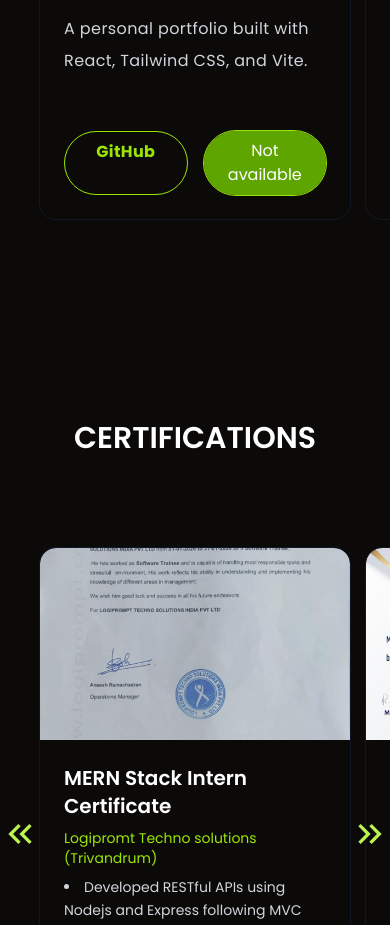
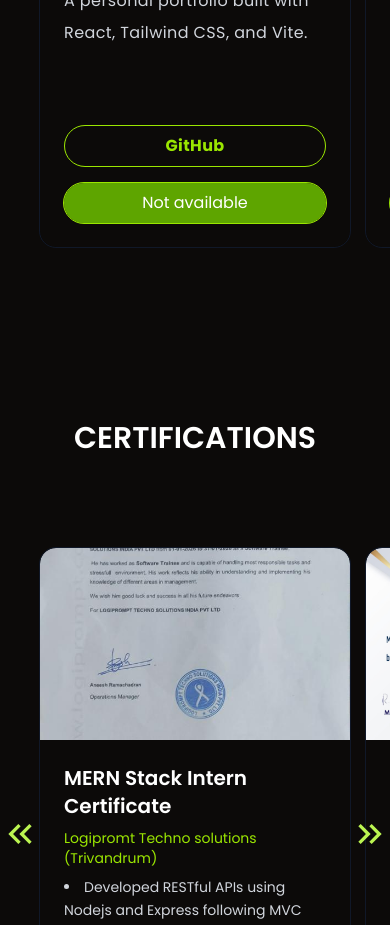
Before and after one commit to sajin-cl/Sajin-Porfolio, a React (Vite) app in the folder Sajin_Portfolio/: page / in a window 390 px wide. Shown: the part 4100-5025 px from the top of the page. Built offline with nearby package versions, Linux system fonts and the light colour scheme.

Commit message:
button issue fixed

```diff
--- a/Sajin_Portfolio/src/components/Projects.jsx
+++ b/Sajin_Portfolio/src/components/Projects.jsx
@@ -76,13 +76,13 @@
                   <p className="text-gray-300  mb-4 flex-1   leading-loose tracking-wide" title={project.description}>{project.description}</p>
 
                   {/* Buttons */}
-                  <div className="flex gap-4">
+                  <div className="flex flex-col sm:flex-row gap-4">
                     <a
                       href={project.github}
                       target="_blank"
                       rel="noopener noreferrer"
                       className=" lg:text-base border border-lime-400 text-lime-400 font-bold
-                       tracking-wide px-4 py-2  rounded-full w-full hover:bg-lime-400/20 transition-colors text-center cursor-pointer "
+                       tracking-wide px-4 py-2  rounded-full w-full  hover:bg-lime-400/20 transition-colors text-center "
                     >
                       GitHub
                     </a>
@@ -91,7 +91,7 @@
                       href={project.live}
                       target="_blank"
                       rel="noopener noreferrer"
-                      className={`px-4 py-2 text-md text-center w-full outline outline-lime-400 bg-lime-600  hover:bg-lime-500 hover:shadow-[0_0_15px_#84ff00]
+                      className={`px-4 py-2  text-center w-full outline outline-lime-400 bg-lime-600  hover:bg-lime-500 hover:shadow-[0_0_15px_#84ff00]
                      text-white  rounded-full transition-all duration-300 ${project.live == '#' ? "cursor-not-allowed" : ""}`}
                     >
                       {project.live !== '#' ? "Live Demo" : "Not available"}
```
